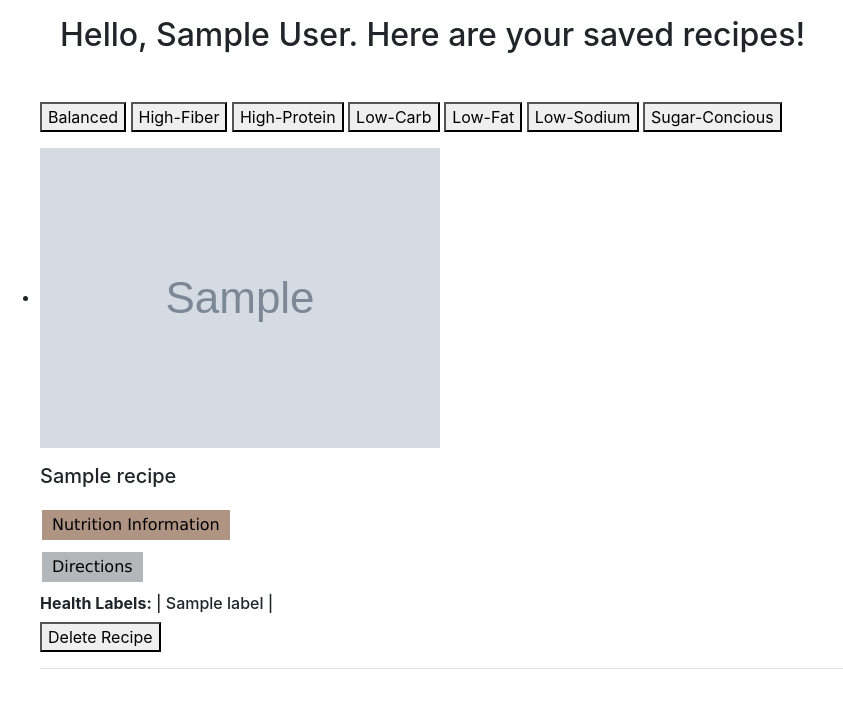
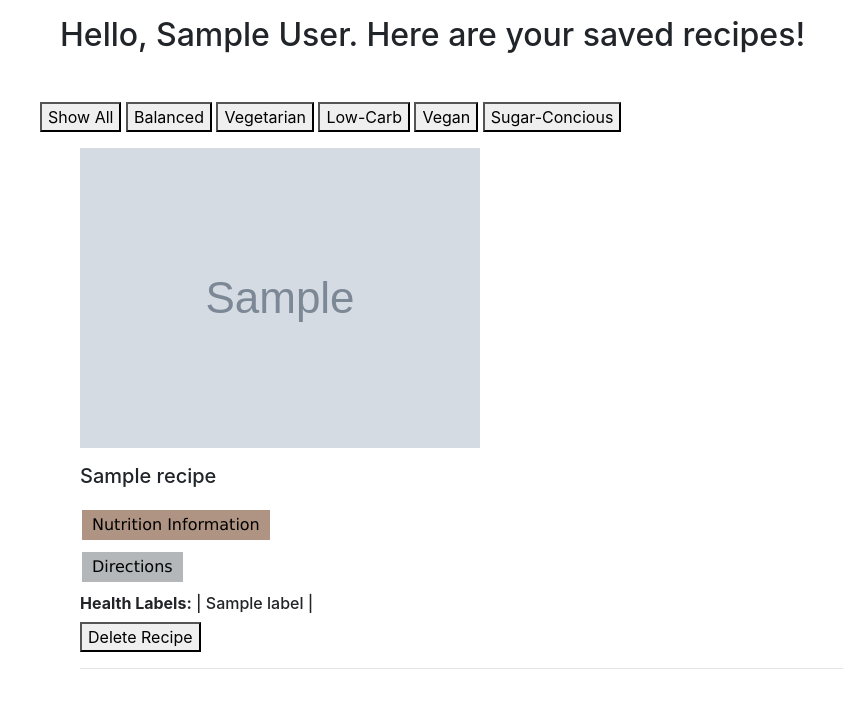
Before and after one commit to Jesskos/nutrify, a Flask app: page /view-saved-recipe in a window 1280 px wide. Shown: the part 56-764 px from the top of the page, without its empty margins (0-843 px from the left). Run offline with Flask 2, Linux system fonts and the light colour scheme; the visitor is signed in with stand-in values (Sample User, id 1); tables that the repository leaves empty hold one stand-in row (values such as "Sample post"); grey boxes marked "Sample" are stand-in pictures; some libraries are stand-ins or nearby versions.

Commit message:
made buttons on viewedsavedrecipes.html to sort recipes based on labels using jquery and javascript

```diff
--- a/templates/viewsavedrecipes.html
+++ b/templates/viewsavedrecipes.html
@@ -11,17 +11,16 @@
 		<h2> Hello, {{ session["name"] }}. Here are your saved recipes! </h2>
 
 		<p>
+<button type="submit" class="labelButton" id="showall" name="" value=""> Show All </button>
 <button type="submit" class="labelButton" id="balanced" name="" value=""> Balanced </button>
-<button type="submit" class="labelButton" id="highfiber" name="" value=""> High-Fiber </button>
-<button type="submit" class="labelButton" id="highprotein" name="" value=""> High-Protein </button>
+<button type="submit" class="labelButton" id="vegetarian" name="" value=""> Vegetarian </button>
 <button type="submit" class="labelButton" id="lowcarb" name="" value=""> Low-Carb </button>
-<button type="submit" class="labelButton" id="lowfat" name="" value=""> Low-Fat </button>
-<button type="submit" class="labelButton" id="lowsodium" name="" value=""> Low-Sodium </button>
+<button type="submit" class="labelButton" id="vegan" name="" value=""> Vegan </button>
 <button type="submit" class="labelButton" id="sugarconciious" name="" value=""> Sugar-Concious </button>
 </p>
 
 		{% for recipe in recipes %}
-		<li class="eachRecipe" id="{{ recipe[0].blog_url }}">
+		<ul class="eachRecipe" id="{{ recipe[0].blog_url }}">
 		   <p><img src= {{ recipe[0].recipe_image}} ></p>
 		   <p><h5>{{ recipe[0].recipe_name }} </h5></p>
  				<form action="{{ recipe[0].blog_url }}">
@@ -30,7 +29,7 @@
 				<form action="{{ recipe[0].recipe_url }}">
     			<input type="submit" class="instructionbutton" value="Directions">
 				</form>
-		   		<b><h6> Health Labels:</b> |
+		   		<b><h6 class="labels"> Health Labels:</b> |
 		   				{% for label in recipe[1] %}
 		   		 		{{ label.diet_label }} |
 
@@ -39,7 +38,7 @@
 				<button type="submit" class="deleteButton" id="{{recipe[0].recipe_id}}" name='url' value='{{ recipe[0].recipe_url }}'> Delete Recipe</button>
 				</form>
 				<hr>
-		</li>
+		</ul>
 		{% endfor %}
 
  	{% else %}
@@ -80,13 +79,124 @@
 				confirmDelete);
 
 			console.log(this)
-			$(this).closest('li').remove();
+			$(this).closest('ul').remove();
 		}
-
 
 		$(".deleteForm").on("submit", deleteRecipe);
 
-		# loop over using jquery
+
+		function showBalanced(evt) {
+			console.log("got inside showBalanced")
+			$(".labels").each(function() {
+				$(this).closest('ul').show();
+				let a = ($(this).text());
+				console.log(a);
+				let b = a.includes("Balanced")
+				console.log(b);
+				if (b==false) {
+					$(this).closest('ul').hide();
+				}
+			});
+
+			}
+
+
+		$("#balanced").on("click", showBalanced);
+
+
+		function showVegetarian(evt) {
+			console.log("got inside showVegetarian")
+			$(".labels").each(function() {
+				$(this).closest('ul').show();
+				let a = ($(this).text());
+				console.log(a);
+				let b = a.includes("Vegetarian")
+				console.log(b);
+				if (b==false) {
+					$(this).closest('ul').hide();
+				}
+			});
+
+			}
+
+
+		$("#vegetarian").on("click", showVegetarian);
+
+
+		function showLowCarb(evt) {
+			console.log("got inside showLowCarb")
+			$(".labels").each(function() {
+				$(this).closest('ul').show();
+				let a = ($(this).text());
+				console.log(a);
+				let b = a.includes("Low-Carb")
+				console.log(b);
+				if (b==false) {
+					$(this).closest('ul').hide();
+				}
+			});
+
+			}
+
+
+		$("#lowcarb").on("click", showLowCarb);
+
+
+		function showSugarConscious(evt) {
+			console.log("got inside showSugarConscious")
+			$(".labels").each(function() {
+				$(this).closest('ul').show();
+				let a = ($(this).text());
+				console.log(a);
+				let b = a.includes("Sugar-Conscious")
+				console.log(b);
+				if (b==false) {
+					$(this).closest('ul').hide();
+				}
+			});
+
+			}
+
+
+		$("#sugarconciious").on("click", showSugarConscious);
+
+
+		function showVegan(evt) {
+			console.log("got inside showVegan")
+			$(".labels").each(function() {
+				$(this).closest('ul').show();
+				let a = ($(this).text());
+				console.log(a);
+				let b = a.includes("Vegan")
+				console.log(b);
+				if (b==false) {
+					$(this).closest('ul').hide();
+				}
+			});
+
+			}
+
+
+		$("#vegan").on("click", showVegan);
+
+		function showAll(evt) {
+			console.log("got inside showAll")
+			$(".labels").each(function() {
+				$(this).closest('ul').show();
+
+			});
+
+			}
+
+
+		$("#showall").on("click", showAll);
+
+
+
+
+
+
+
 
 		</script>
 
```
